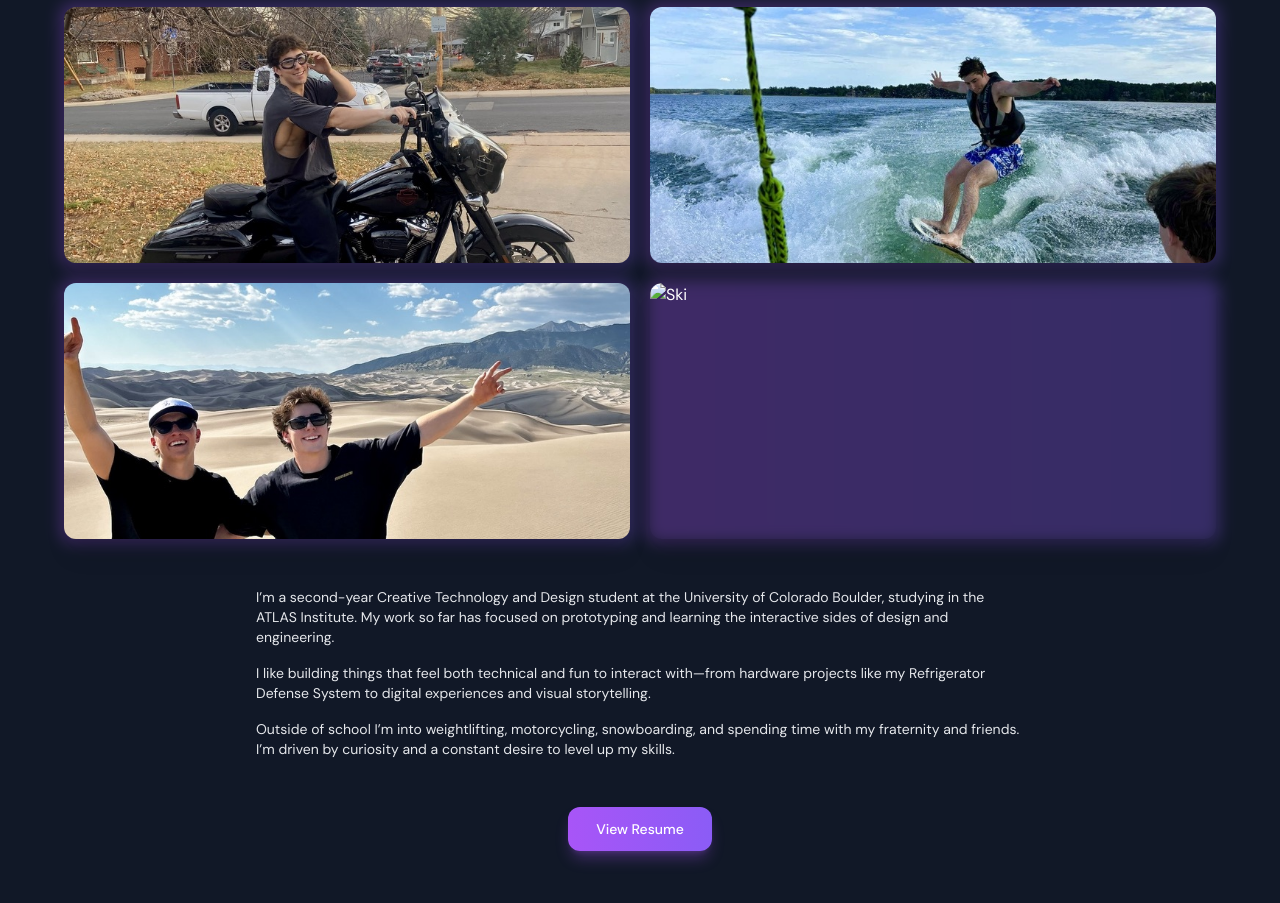
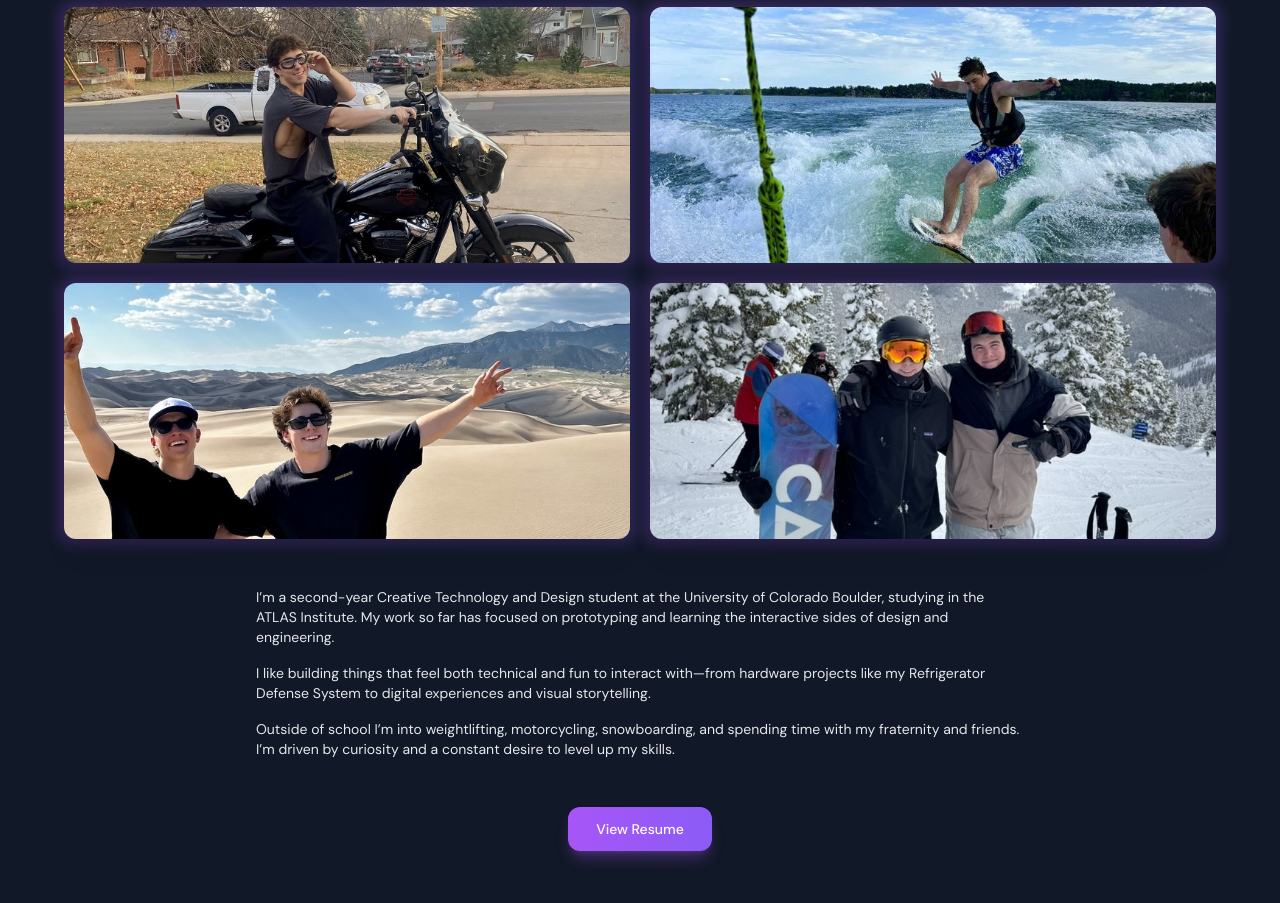
Before and after one commit to HitALickBobCrashOutPants/Portfolio, a plain HTML site: page index.html in a window 1280 px wide. Shown: the part 1817-2720 px from the top of the page. Drawn offline with nearby package versions, Linux system fonts and the light colour scheme.

Commit message:
Fix image source filename in index.html

```diff
--- a/index.html
+++ b/index.html
@@ -418,7 +418,7 @@
               class="absolute -inset-1 bg-gradient-to-r from-purple-500 to-violet-500 rounded-xl blur opacity-30"
             ></div>
             <img
-              src="Portfolio Photos/SkiPhotwomax.jpg"
+              src="Portfolio Photos/SkiPhotowmax.jpg"
               alt="Ski"
               class="relative w-full h-64 object-cover rounded-xl shadow-xl"
             />
```
